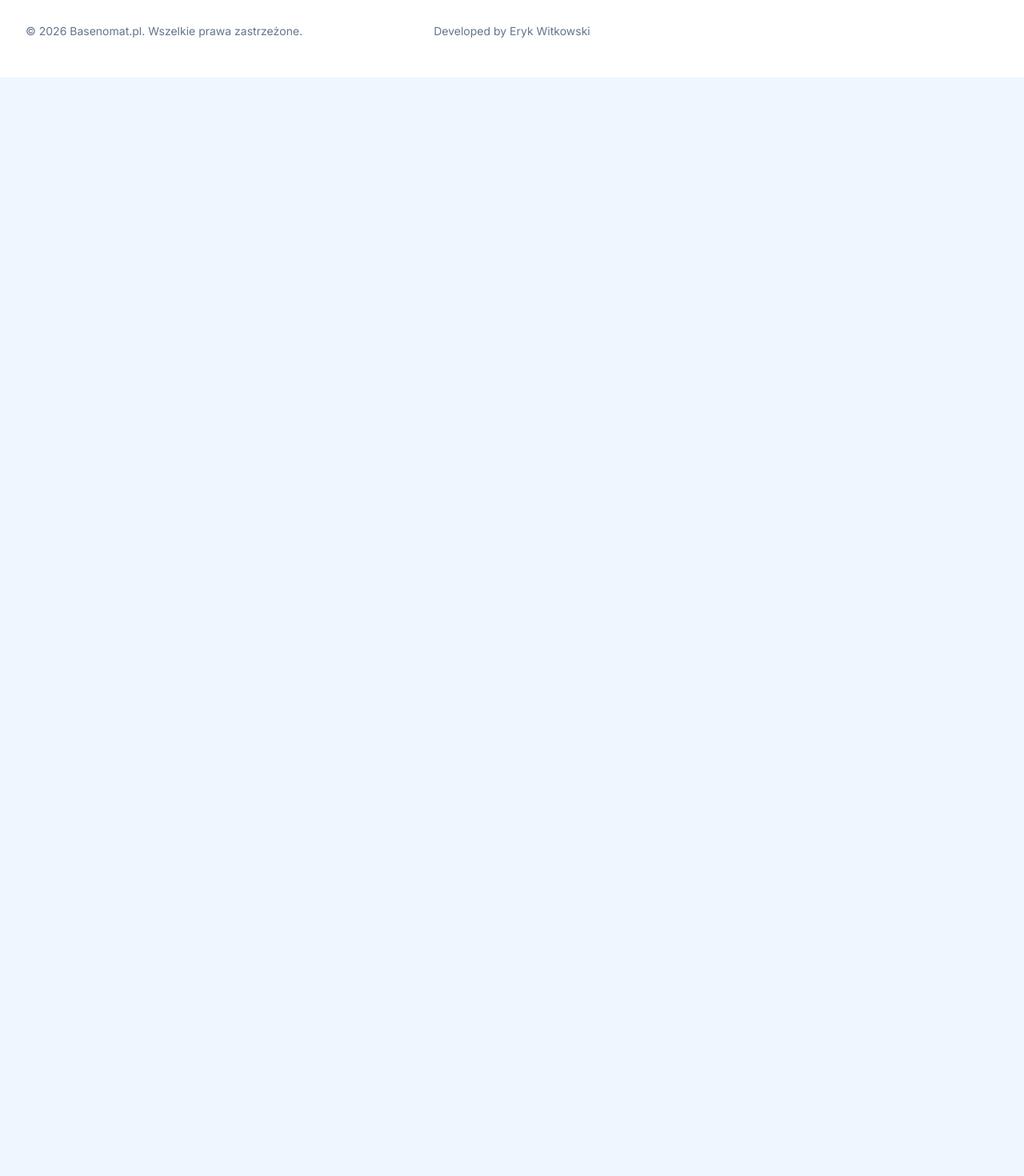
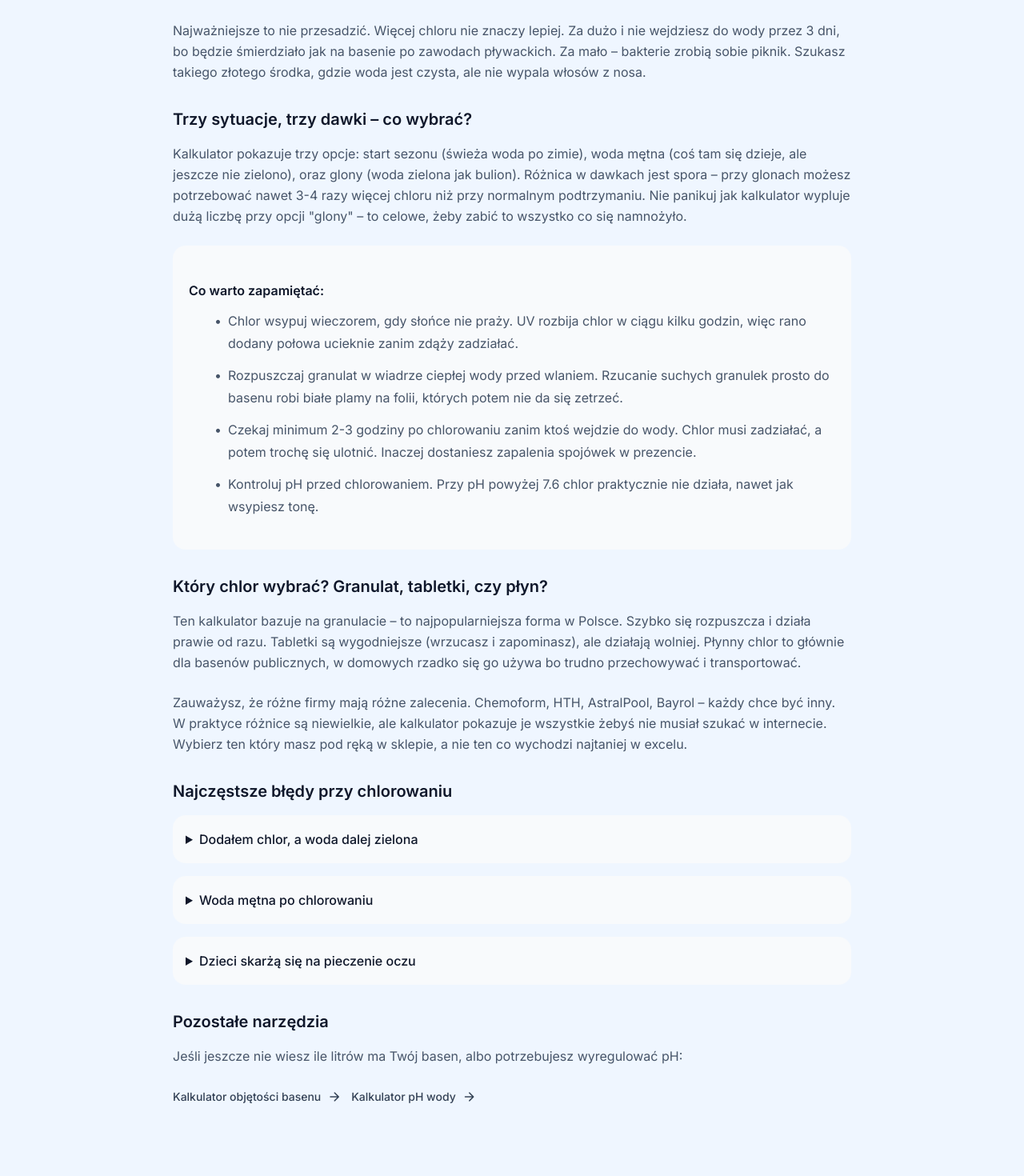
Before and after one commit to qu33rk/pool-chlorine-calculator, a Next.js app: page /kalkulator-chloru-do-basenu in a window 1280 px wide. Shown: the part 1180-2650 px from the top of the page at 80% size. Before the commit the page ends 1277 px from the top, so only its background shows below. Built offline with nearby package versions, Linux system fonts and the light colour scheme; no server answers.

Commit message:
feat: add human-sounding SEO content to chlorine calculator page

```diff
--- a/src/app/kalkulator-chloru-do-basenu/page.tsx
+++ b/src/app/kalkulator-chloru-do-basenu/page.tsx
@@ -54,6 +54,137 @@ export default function KalkulatorChloruDoBasenuPage() {
           </p>
         </div>
         <ChlorineCalculatorClient />
+
+        {/* Sekcja SEO */}
+        <section className="max-w-4xl mx-auto px-4 sm:px-6 py-16" aria-label="Informacje o chlorowaniu basenu">
+          <div className="prose prose-slate max-w-none">
+            <h2 className="text-2xl sm:text-3xl font-bold text-slate-900 mb-6">
+              Ile chloru do basenu?
+            </h2>
+
+            <p className="text-slate-600 leading-relaxed mb-6">
+              Każdy kto pierwszy raz otwiera sezon basenowy, zadaje to samo pytanie: "ile tego chloru wsypać?".
+              Niestety nie ma jednej odpowiedzi. Wszystko zależy od tego czy startujesz z zimy, czy woda stała się mętna,
+              czy może dopiero co zauważyłeś pierwsze glony. Są trzy różne scenariusze i trzy różne dawki.
+            </p>
+
+            <p className="text-slate-600 leading-relaxed mb-6">
+              Najważniejsze to nie przesadzić. Więcej chloru nie znaczy lepiej. Za dużo i nie wejdziesz do wody przez 3 dni,
+              bo będzie śmierdziało jak na basenie po zawodach pływackich. Za mało – bakterie zrobią sobie piknik.
+              Szukasz takiego złotego środka, gdzie woda jest czysta, ale nie wypala włosów z nosa.
+            </p>
+
+            <h3 className="text-xl font-semibold text-slate-900 mt-8 mb-4">
+              Trzy sytuacje, trzy dawki – co wybrać?
+            </h3>
+
+            <p className="text-slate-600 leading-relaxed mb-6">
+              Kalkulator pokazuje trzy opcje: start sezonu (świeża woda po zimie), woda mętna (coś tam się dzieje, ale jeszcze nie zielono),
+              oraz glony (woda zielona jak bulion). Różnica w dawkach jest spora – przy glonach możesz potrzebować nawet 3-4 razy więcej chloru
+              niż przy normalnym podtrzymaniu. Nie panikuj jak kalkulator wypluje dużą liczbę przy opcji "glony" – to celowe,
+              żeby zabić to wszystko co się namnożyło.
+            </p>
+
+            <div className="bg-slate-50 rounded-xl p-5 mb-8">
+              <h4 className="font-semibold text-slate-900 mb-3">Co warto zapamiętać:</h4>
+              <ul className="space-y-3 text-slate-600">
+                <li className="flex items-start gap-2">
+                  <span>•</span>
+                  <span>Chlor wsypuj wieczorem, gdy słońce nie praży. UV rozbija chlor w ciągu kilku godzin,
+                  więc rano dodany połowa ucieknie zanim zdąży zadziałać.</span>
+                </li>
+                <li className="flex items-start gap-2">
+                  <span>•</span>
+                  <span>Rozpuszczaj granulat w wiadrze ciepłej wody przed wlaniem. Rzucanie suchych granulek prosto do basenu
+                  robi białe plamy na folii, których potem nie da się zetrzeć.</span>
+                </li>
+                <li className="flex items-start gap-2">
+                  <span>•</span>
+                  <span>Czekaj minimum 2-3 godziny po chlorowaniu zanim ktoś wejdzie do wody. Chlor musi zadziałać,
+                  a potem trochę się ulotnić. Inaczej dostaniesz zapalenia spojówek w prezencie.</span>
+                </li>
+                <li className="flex items-start gap-2">
+                  <span>•</span>
+                  <span>Kontroluj pH przed chlorowaniem. Przy pH powyżej 7.6 chlor praktycznie nie działa,
+                  nawet jak wsypiesz tonę.</span>
+                </li>
+              </ul>
+            </div>
+
+            <h3 className="text-xl font-semibold text-slate-900 mt-8 mb-4">
+              Który chlor wybrać? Granulat, tabletki, czy płyn?
+            </h3>
+
+            <p className="text-slate-600 leading-relaxed mb-6">
+              Ten kalkulator bazuje na granulacie – to najpopularniejsza forma w Polsce. Szybko się rozpuszcza i działa prawie od razu.
+              Tabletki są wygodniejsze (wrzucasz i zapominasz), ale działają wolniej. Płynny chlor to głównie dla basenów publicznych,
+              w domowych rzadko się go używa bo trudno przechowywać i transportować.
+            </p>
+
+            <p className="text-slate-600 leading-relaxed mb-6">
+              Zauważysz, że różne firmy mają różne zalecenia. Chemoform, HTH, AstralPool, Bayrol – każdy chce być inny.
+              W praktyce różnice są niewielkie, ale kalkulator pokazuje je wszystkie żebyś nie musiał szukać w internecie.
+              Wybierz ten który masz pod ręką w sklepie, a nie ten co wychodzi najtaniej w excelu.
+            </p>
+
+            <h3 className="text-xl font-semibold text-slate-900 mt-8 mb-4">
+              Najczęstsze błędy przy chlorowaniu
+            </h3>
+
+            <div className="space-y-4 mb-8">
+              <details className="bg-slate-50 rounded-xl p-4 cursor-pointer">
+                <summary className="font-medium text-slate-900">Dodałem chlor, a woda dalej zielona</summary>
+                <p className="text-slate-600 text-sm mt-3">
+                  Albo dawkujesz za mało, albo filtracja nie działa. Chlor zabija glony, ale potrzebuje czasu i obiegu wody.
+                  Sprawdź czy pompa chodzi wystarczająco długo. Czasem trzeba zrobić szok chlorowy dwa razy,
+                  z przerwą 24h między dawkami.
+                </p>
+              </details>
+
+              <details className="bg-slate-50 rounded-xl p-4 cursor-pointer">
+                <summary className="font-medium text-slate-900">Woda mętna po chlorowaniu</summary>
+                <p className="text-slate-600 text-sm mt-3">
+                  To normalne – chlor powoduje, że martwe glony i brud opadają na dno tworząc mętność.
+                  Daj filtracji czas (12-24h), ewentualnie użyj klarownika. Nie panikuj, to znak że chlor działa.
+                </p>
+              </details>
+
+              <details className="bg-slate-50 rounded-xl p-4 cursor-pointer">
+                <summary className="font-medium text-slate-900">Dzieci skarżą się na pieczenie oczu</summary>
+                <p className="text-slate-600 text-sm mt-3">
+                  Albo za dużo chloru, albo złe pH. Przy dobrej ilości chloru i pH w normie, oczy nie powinny piec.
+                  Sprawdź testerem oba parametry. Jak chlor za wysoki – poczekaj dzień bez dawkowania,
+                  słońce samo go zdegraduje.
+                </p>
+              </details>
+            </div>
+
+            <h3 className="text-xl font-semibold text-slate-900 mt-8 mb-4">
+              Pozostałe narzędzia
+            </h3>
+
+            <p className="text-slate-600 leading-relaxed mb-4">
+              Jeśli jeszcze nie wiesz ile litrów ma Twój basen, albo potrzebujesz wyregulować pH:
+            </p>
+
+            <div className="flex flex-wrap gap-3 mb-8">
+              <a
+                href="/kalkulator-objetosci-basenu"
+                className="group inline-flex items-center gap-2 text-slate-700 hover:text-blue-600 py-2 no-underline transition-colors"
+              >
+                <span className="text-sm font-medium">Kalkulator objętości basenu</span>
+                <span className="material-icons-round text-lg">arrow_forward</span>
+              </a>
+              <a
+                href="/kalkulator-ph-wody"
+                className="group inline-flex items-center gap-2 text-slate-700 hover:text-emerald-600 py-2 no-underline transition-colors"
+              >
+                <span className="text-sm font-medium">Kalkulator pH wody</span>
+                <span className="material-icons-round text-lg">arrow_forward</span>
+              </a>
+            </div>
+          </div>
+        </section>
       </main>
       <Footer />
     </div>
```
